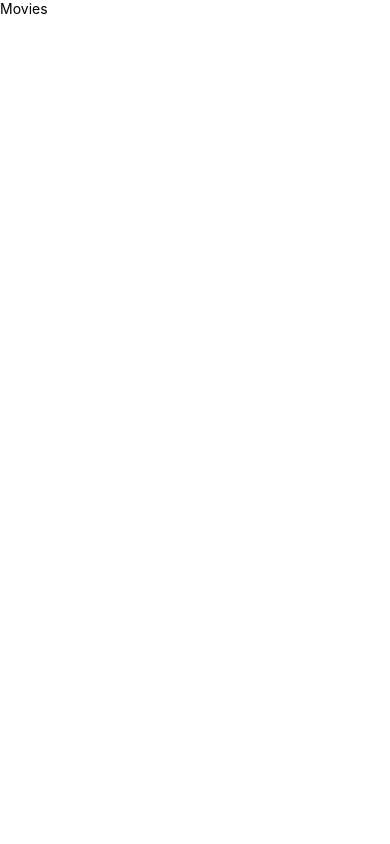
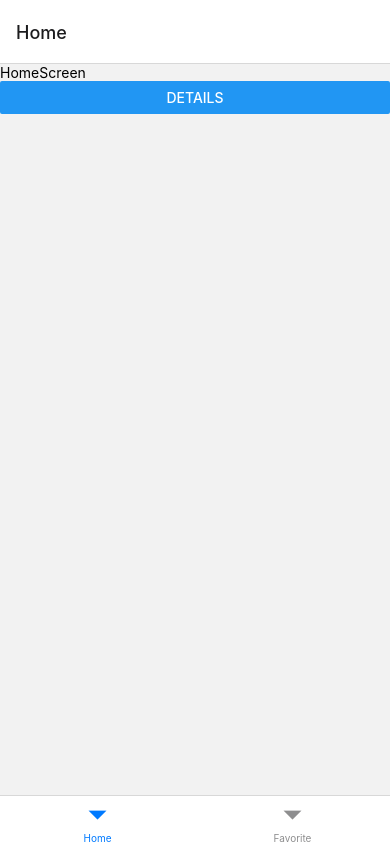
Before and after one commit to GalaVM/RNmovies, a React Native app: screen / in a window 390 px wide. Built offline with nearby package versions, Linux system fonts and the light colour scheme.

Commit message:
add navigation

```diff
--- a/App.tsx
+++ b/App.tsx
@@ -9,16 +9,10 @@
  */
 
 import React from 'react';
-import {SafeAreaView, Text, View} from 'react-native';
+import {RootStack} from './app/navigation/RootStack';
 
 const App = () => {
-  return (
-    <SafeAreaView>
-      <View>
-        <Text>Movies</Text>
-      </View>
-    </SafeAreaView>
-  );
+  return <RootStack />;
 };
 
 export default App;
--- /dev/null
+++ b/app/navigation/RootStack.tsx
@@ -0,0 +1,43 @@
+import React from 'react';
+import {createBottomTabNavigator} from '@react-navigation/bottom-tabs';
+import {NavigationContainer} from '@react-navigation/native';
+import {createStackNavigator} from '@react-navigation/stack';
+import {ScreenEnum} from '../screens/types';
+import {HomeScreen} from '../screens/tab/HomeScreen';
+import {FavoriteFilmsScreen} from '../screens/tab/FavoriteFilmsScreen';
+import {DetailsGeneralScreen} from '../screens/stack/DetailsGeneralScreen';
+
+const Tab = createBottomTabNavigator();
+const Stack = createStackNavigator();
+
+const TabsStack = () => {
+  return (
+    <Tab.Navigator>
+      <Tab.Screen name={ScreenEnum.HomeScreen} component={HomeScreen} />
+      <Tab.Screen
+        name={ScreenEnum.FavoriteFilmsScreen}
+        component={FavoriteFilmsScreen}
+      />
+    </Tab.Navigator>
+  );
+};
+export const RootStack = () => {
+  return (
+    <NavigationContainer>
+      <Stack.Navigator
+        screenOptions={{
+          headerShown: false,
+        }}
+      >
+        <Stack.Screen name={'TabsStack'} component={TabsStack} />
+        <Stack.Screen
+          options={{
+            headerShown: true,
+          }}
+          name={ScreenEnum.DetailsScreen}
+          component={DetailsGeneralScreen}
+        />
+      </Stack.Navigator>
+    </NavigationContainer>
+  );
+};
--- /dev/null
+++ b/app/screens/stack/DetailsGeneralScreen.tsx
@@ -0,0 +1,10 @@
+import React from 'react';
+import {Text, SafeAreaView} from 'react-native';
+
+export const DetailsGeneralScreen = () => {
+  return (
+    <SafeAreaView>
+      <Text>DetailsGeneralScreen</Text>
+    </SafeAreaView>
+  );
+};
--- /dev/null
+++ b/app/screens/tab/FavoriteFilmsScreen.tsx
@@ -0,0 +1,10 @@
+import React from 'react';
+import {Text, View} from 'react-native';
+
+export const FavoriteFilmsScreen = () => {
+  return (
+    <View>
+      <Text>FavoriteFilmsScreen</Text>
+    </View>
+  );
+};
--- /dev/null
+++ b/app/screens/tab/HomeScreen.tsx
@@ -0,0 +1,21 @@
+import React from 'react';
+import {
+  useNavigation,
+  NavigationProp,
+  ParamListBase,
+} from '@react-navigation/native';
+import {Button, Text, View} from 'react-native';
+import {ScreenEnum} from '../types';
+
+export const HomeScreen = () => {
+  const navigation: NavigationProp<ParamListBase> = useNavigation();
+  return (
+    <View>
+      <Text>HomeScreen</Text>
+      <Button
+        title={'Details'}
+        onPress={() => navigation.navigate(ScreenEnum.DetailsScreen)}
+      />
+    </View>
+  );
+};
--- /dev/null
+++ b/app/screens/types.ts
@@ -0,0 +1,5 @@
+export enum ScreenEnum {
+  HomeScreen = 'Home',
+  FavoriteFilmsScreen = 'Favorite',
+  DetailsScreen = 'DetailsScreen',
+}
--- a/package.json
+++ b/package.json
@@ -11,8 +11,14 @@
     "check-types": "tsc"
   },
   "dependencies": {
+    "@react-navigation/bottom-tabs": "^6.0.4",
+    "@react-navigation/native": "^6.0.2",
+    "@react-navigation/stack": "^6.0.6",
     "react": "17.0.1",
     "react-native": "0.64.1",
+    "react-native-gesture-handler": "^1.10.3",
+    "react-native-safe-area-context": "^3.3.0",
+    "react-native-screens": "^3.5.0",
     "react-native-svg": "^12.1.1"
   },
   "devDependencies": {
```
Also changed, not shown: 2 other files (tests, documents, lock files or other folders).
